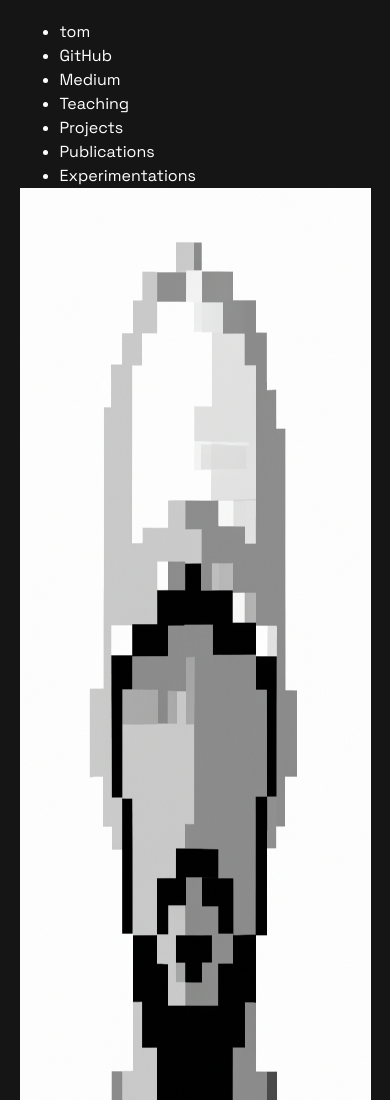
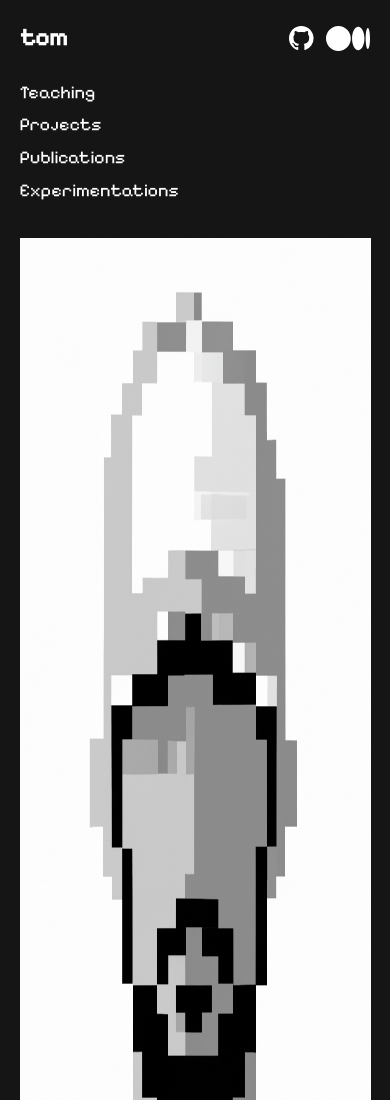
Before and after one commit to tdimnet/tdimnet.github.io, an Astro site: page / in a window 390 px wide. Shown: the top 1100 px of the page. Built offline with nearby package versions, Linux system fonts and the light colour scheme; Astro itself is replaced by a stand-in of ours.

Commit message:
Styling mobile version of the home page

```diff
--- a/src/components/Header.astro
+++ b/src/components/Header.astro
@@ -1,15 +1,27 @@
+---
+import GitHubIcon from "../icons/GitHub.astro"
+import MediumIcon from "../icons/Medium.astro"
+---
+
 <header>
+  <nav class="main-navigation">
     <ul>
       <li>
-            <a href="#">tom</a>
+        <a class="username" href="#">tom</a>
+      </li>
+      <li class="ml-auto">
+        <a href="#">
+          <GitHubIcon />
+        </a>
       </li>
       <li>
-            <a href="#">GitHub</a>
-        </li>
-        <li>
-            <a href="#">Medium</a>
+        <a href="#">
+          <MediumIcon />
+        </a>
       </li>
     </ul>
+  </nav>
+  <nav class="mobile-navigation">
     <ul>
       <li>
         <a href="#">Teaching</a>
@@ -24,11 +36,50 @@
         <a href="#">Experimentations</a>
       </li>
     </ul>
+  </nav>
 </header>
 
 <style>
+  header {
+    margin-bottom: 2rem;
+  }
+
   a {
     color: var(--white);
     text-decoration: none;
   }
+
+  .ml-auto {
+    margin-left: auto;
+  }
+
+  .main-navigation {
+    margin-bottom: 1.25rem;
+  }
+
+  .main-navigation ul,
+  .mobile-navigation ul {
+    padding-left: 0;
+    list-style-type: none;
+  }
+
+  .main-navigation ul {
+    display: flex;
+    gap: .75rem;
+    align-items: center;
+  }
+
+  .username {
+    font-family: var(--pixelify-ff);
+    font-size: 1.5rem;
+    font-weight: 700;
+  }
+
+  .mobile-navigation a {
+    font-family: var(--pixelify-ff);
+    font-size: 1.125rem;
+    display: block;
+    padding-top: .175rem;
+    padding-bottom: .175rem;
+  }
 </style>
--- a/src/icons/GitHub.astro
+++ b/src/icons/GitHub.astro
@@ -1,19 +1,7 @@
-<?xml version="1.0" encoding="UTF-8" standalone="no"?>
-<!-- Uploaded to: SVG Repo, www.svgrepo.com, Generator: SVG Repo Mixer Tools -->
-<svg width="800px" height="800px" viewBox="0 0 20 20" version="1.1" xmlns="http://www.w3.org/2000/svg" xmlns:xlink="http://www.w3.org/1999/xlink">
-
-    <title>github [#142]</title>
-    <desc>Created with Sketch.</desc>
-    <defs>
-
-</defs>
-    <g id="Page-1" stroke="none" stroke-width="1" fill="none" fill-rule="evenodd">
-        <g id="Dribbble-Light-Preview" transform="translate(-140.000000, -7559.000000)" fill="#000000">
-            <g id="icons" transform="translate(56.000000, 160.000000)">
-                <path d="M94,7399 C99.523,7399 104,7403.59 104,7409.253 C104,7413.782 101.138,7417.624 97.167,7418.981 C96.66,7419.082 96.48,7418.762 96.48,7418.489 C96.48,7418.151 96.492,7417.047 96.492,7415.675 C96.492,7414.719 96.172,7414.095 95.813,7413.777 C98.04,7413.523 100.38,7412.656 100.38,7408.718 C100.38,7407.598 99.992,7406.684 99.35,7405.966 C99.454,7405.707 99.797,7404.664 99.252,7403.252 C99.252,7403.252 98.414,7402.977 96.505,7404.303 C95.706,7404.076 94.85,7403.962 94,7403.958 C93.15,7403.962 92.295,7404.076 91.497,7404.303 C89.586,7402.977 88.746,7403.252 88.746,7403.252 C88.203,7404.664 88.546,7405.707 88.649,7405.966 C88.01,7406.684 87.619,7407.598 87.619,7408.718 C87.619,7412.646 89.954,7413.526 92.175,7413.785 C91.889,7414.041 91.63,7414.493 91.54,7415.156 C90.97,7415.418 89.522,7415.871 88.63,7414.304 C88.63,7414.304 88.101,7413.319 87.097,7413.247 C87.097,7413.247 86.122,7413.234 87.029,7413.87 C87.029,7413.87 87.684,7414.185 88.139,7415.37 C88.139,7415.37 88.726,7417.2 91.508,7416.58 C91.513,7417.437 91.522,7418.245 91.522,7418.489 C91.522,7418.76 91.338,7419.077 90.839,7418.982 C86.865,7417.627 84,7413.783 84,7409.253 C84,7403.59 88.478,7399 94,7399" id="github-[#142]">
-
-</path>
-            </g>
-        </g>
-    </g>
-</svg>
+<svg xmlns="http://www.w3.org/2000/svg" width="25" height="24"
+  ><path
+    fill="#FFF"
+    fill-rule="evenodd"
+    d="M12.304 0C5.506 0 0 5.506 0 12.304c0 5.444 3.522 10.042 8.413 11.672.615.108.845-.261.845-.584 0-.292-.015-1.261-.015-2.291-3.091.569-3.891-.754-4.137-1.446-.138-.354-.738-1.446-1.261-1.738-.43-.23-1.046-.8-.016-.815.97-.015 1.661.892 1.892 1.261 1.107 1.86 2.876 1.338 3.584 1.015.107-.8.43-1.338.784-1.646-2.738-.307-5.598-1.368-5.598-6.074 0-1.338.477-2.446 1.26-3.307-.122-.308-.553-1.569.124-3.26 0 0 1.03-.323 3.383 1.26.985-.276 2.03-.415 3.076-.415 1.046 0 2.092.139 3.076.416 2.353-1.6 3.384-1.261 3.384-1.261.676 1.691.246 2.952.123 3.26.784.861 1.26 1.953 1.26 3.307 0 4.721-2.875 5.767-5.613 6.074.446.385.83 1.123.83 2.277 0 1.645-.015 2.968-.015 3.383 0 .323.231.708.846.584a12.324 12.324 0 0 0 8.382-11.672C24.607 5.506 19.101 0 12.304 0Z"
+  ></path></svg
+>
--- a/src/icons/Medium.astro
+++ b/src/icons/Medium.astro
@@ -1,18 +1,11 @@
-<!--?xml version="1.0" encoding="utf-8"?--><!-- Uploaded to: SVG Repo, www.svgrepo.com, Generator: SVG Repo Mixer Tools -->
-<svg
-  width="800px"
-  height="800px"
-  viewBox="0 0 24 24"
-  fill="none"
-  xmlns="http://www.w3.org/2000/svg"
+<svg viewBox="0 0 1043.63 592.71" height="25"
+  ><g
+    ><g
+      ><path
+        fill="#FFF"
+        fill-rule="evenodd"
+        d="M588.67 296.36c0 163.67-131.78 296.35-294.33 296.35S0 460 0 296.36 131.78 0 294.34 0s294.33 132.69 294.33 296.36M911.56 296.36c0 154.06-65.89 279-147.17 279s-147.17-124.94-147.17-279 65.88-279 147.16-279 147.17 124.9 147.17 279M1043.63 296.36c0 138-23.17 249.94-51.76 249.94s-51.75-111.91-51.75-249.94 23.17-249.94 51.75-249.94 51.76 111.9 51.76 249.94"
+      ></path></g
+    ></g
+  ></svg
 >
-  <path
-    d="M13 12C13 15.3137 10.3137 18 7 18C3.68629 18 1 15.3137 1 12C1 8.68629 3.68629 6 7 6C10.3137 6 13 8.68629 13 12Z"
-    fill="#0F0F0F"></path>
-  <path
-    d="M23 12C23 14.7614 22.5523 17 22 17C21.4477 17 21 14.7614 21 12C21 9.23858 21.4477 7 22 7C22.5523 7 23 9.23858 23 12Z"
-    fill="#0F0F0F"></path>
-  <path
-    d="M17 18C18.6569 18 20 15.3137 20 12C20 8.68629 18.6569 6 17 6C15.3431 6 14 8.68629 14 12C14 15.3137 15.3431 18 17 18Z"
-    fill="#0F0F0F"></path>
-</svg>
--- a/src/layouts/BaseLayout.astro
+++ b/src/layouts/BaseLayout.astro
@@ -31,9 +31,9 @@ import Footer from "../components/Footer.astro"
 
 <style>
   body {
-    background-color: #151515;
-    color: #fff;
-    font-family: "Space Grotesk", sans-serif;
+    background-color: var(--cod-gray);
+    color: var(--white);
+    font-family: var(--space-grotesk-ff);
     padding-top: 1.25rem;
     padding-bottom: 1.25rem;
   }
--- a/src/styles/variables.css
+++ b/src/styles/variables.css
@@ -1,4 +1,7 @@
 :root {
     --cod-gray: #151515;
     --white: #FFF;
+
+    --pixelify-ff: "Pixelify Sans",cursive;
+    --space-grotesk-ff: "Space Grotesk", sans-serif;
 }
```
Lines whose indentation alone changed are shown as unchanged.
